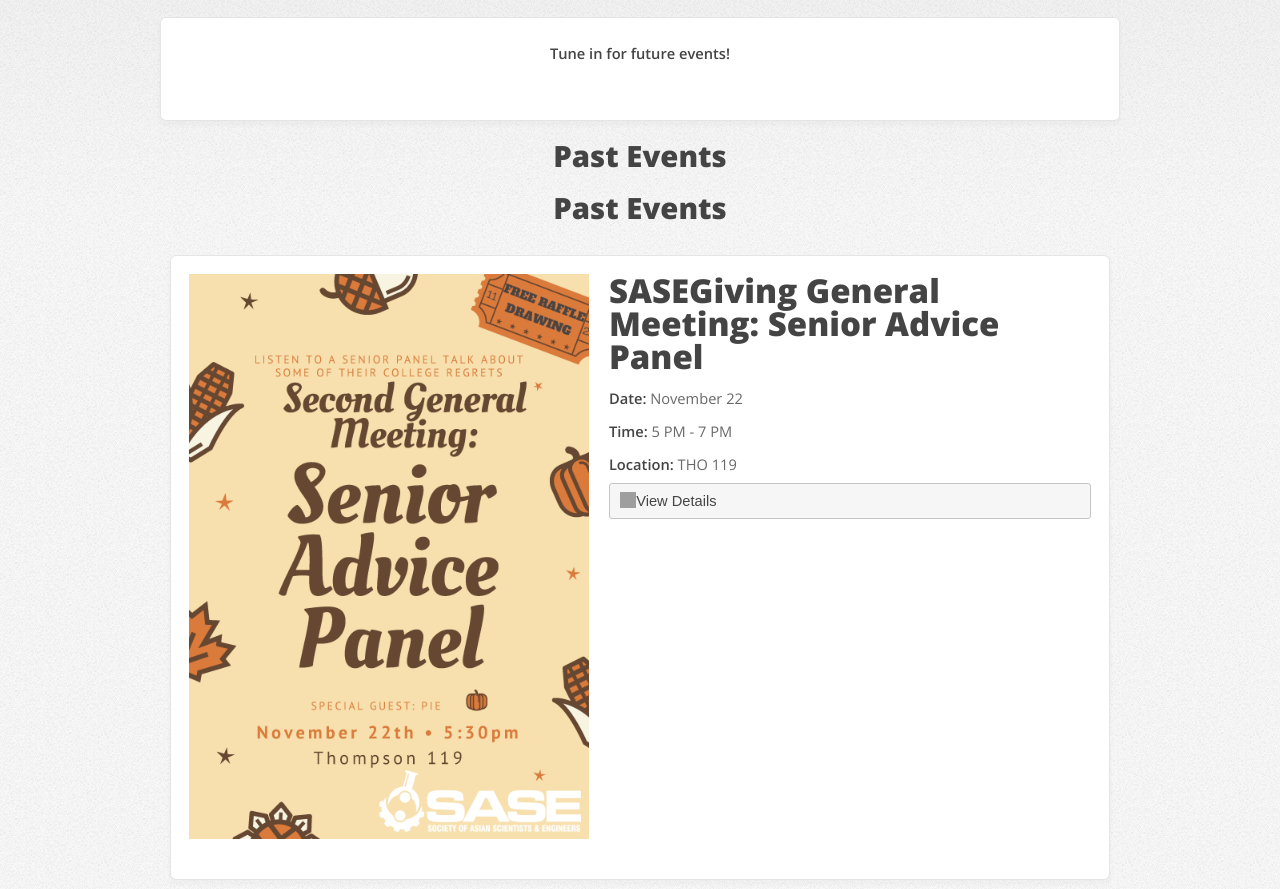
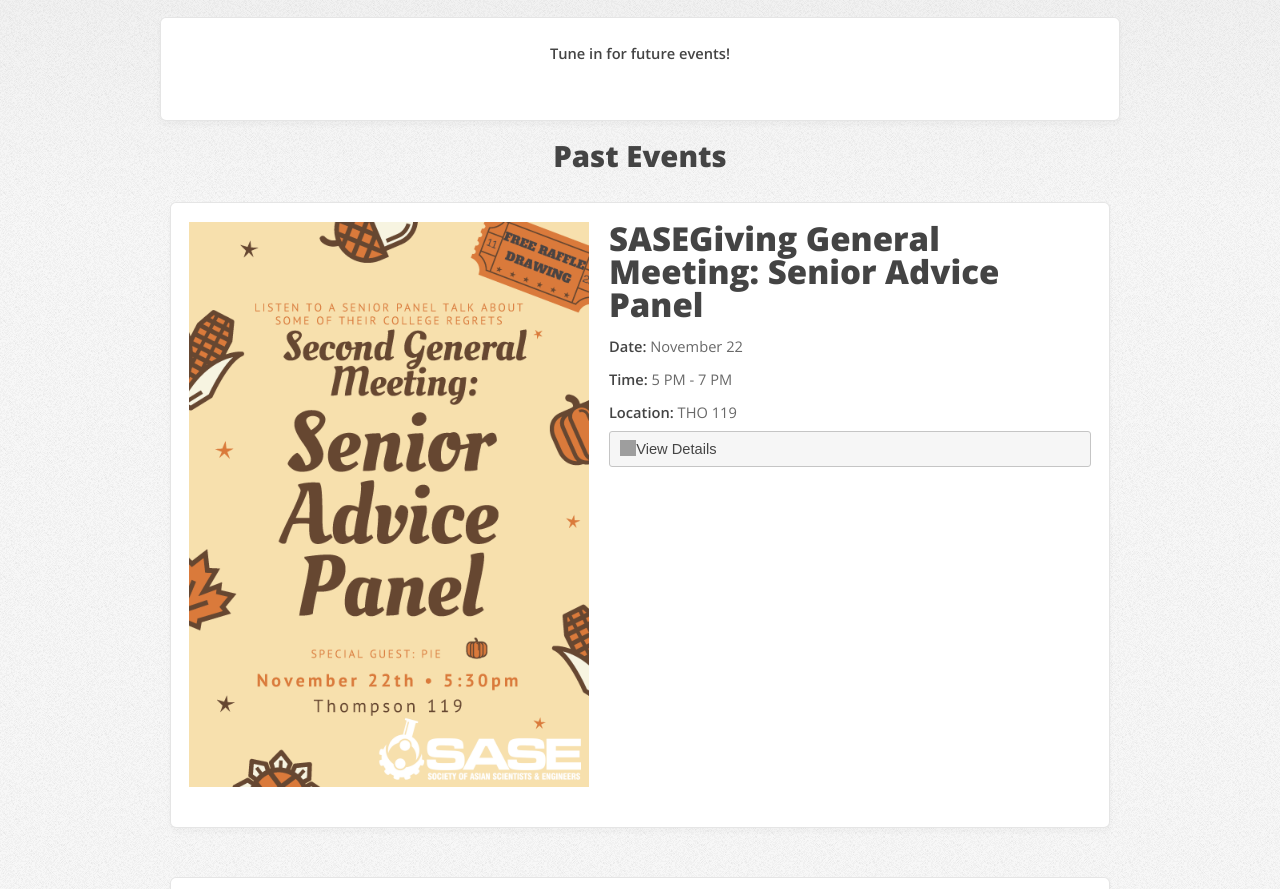
Before and after one commit to fishbearr/website, a PHP site: page /events.php in a window 1280 px wide. Shown: the part 228-1117 px from the top of the page. Run offline with PHP 8.4, Linux system fonts and the light colour scheme; some libraries are stand-ins or nearby versions; grey boxes are pictures that could not be loaded.

Commit message:
updated events

```diff
--- a/events.php
+++ b/events.php
@@ -85,8 +85,6 @@
 			<!-- <table id="eventsTable">
 
 			</table> -->
-
-			<center><h1 style="font-size: 200%; padding-bottom: 2%">Past Events</h1></center>
 
 			<table id="eventsTable">
 				<tr>
```
